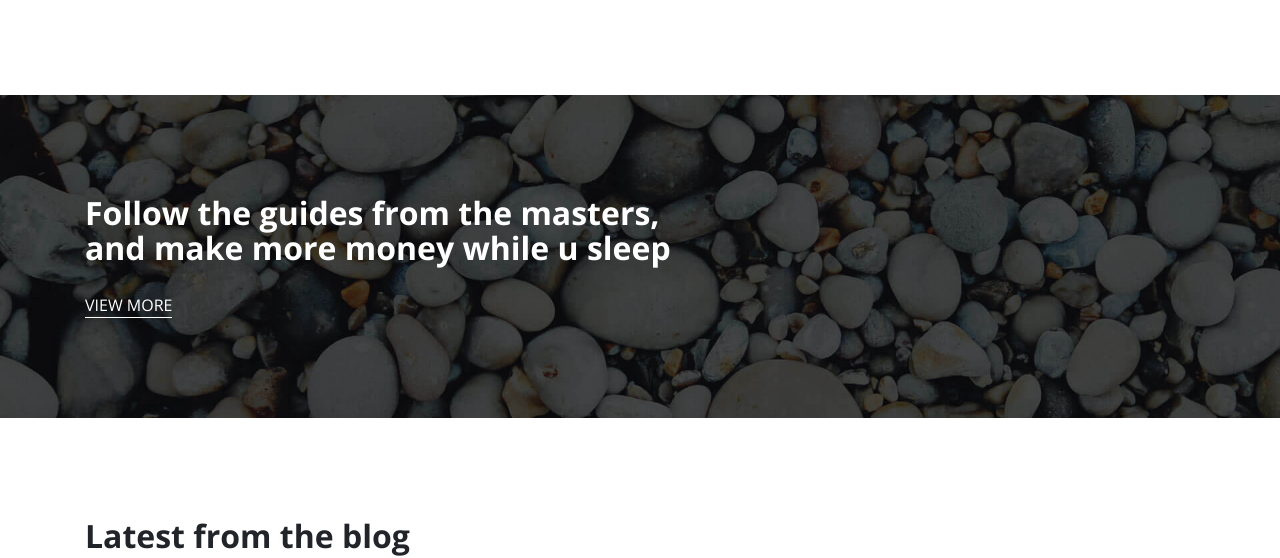
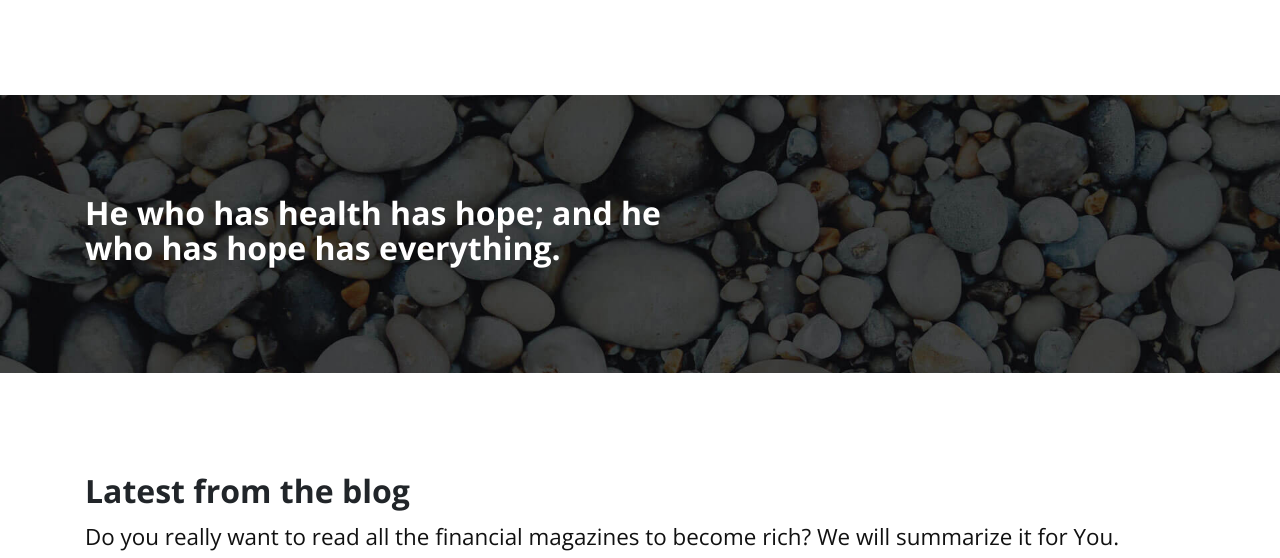
Before and after one commit to zorojurio/cricket_news, a Django app: page / in a window 1280 px wide. Shown: the part 939-1497 px from the top of the page. Run offline with Django 3.2, Linux system fonts and the light colour scheme; data that the repository does not hold is empty; some libraries are stand-ins or nearby versions.

Commit message:
updated the home quotes

```diff
--- a/blog/templates/blog/home.html
+++ b/blog/templates/blog/home.html
@@ -104,7 +104,8 @@
   <div class="container">
     <div class="row">
       <div class="col-md-7">
-        <h2>Follow the guides from the masters, and make more money while u sleep</h2><a href="#" class="hero-link">View More</a>
+        <h2>He who has health has hope; and he who has hope has everything.
+        </h2>
       </div>
     </div>
   </div>
```
